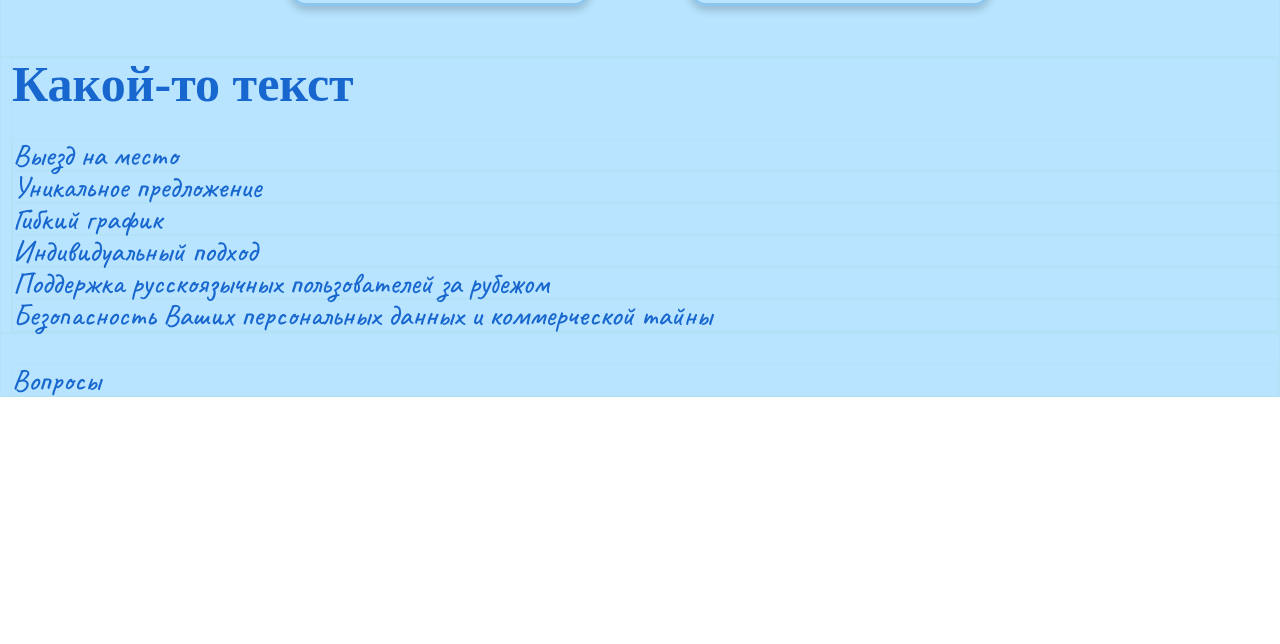
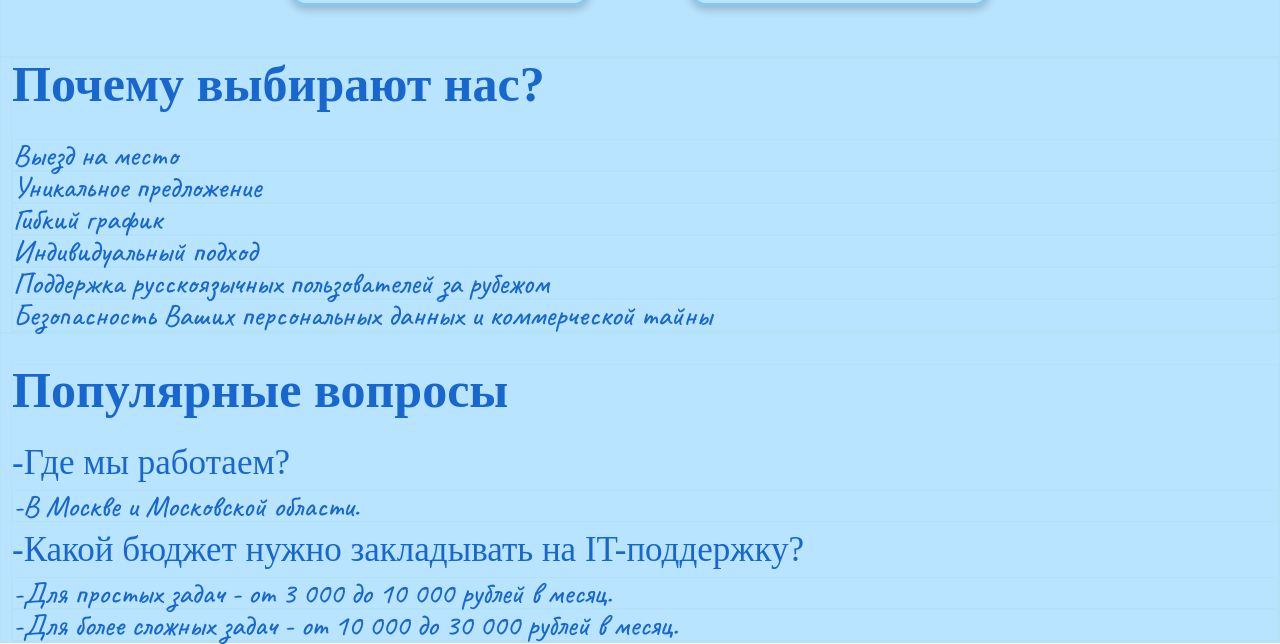
Before and after one commit to EjiDo26/Project-Kot, a plain HTML site: page index.html in a window 1280 px wide. Shown: the part 645-1289 px from the top of the page. Before the commit the page ends 1044 px from the top, so only its background shows below. Drawn offline with Linux system fonts and the light colour scheme; a web font is replaced by a local one.

Commit message:
ready sait

```diff
--- a/script.js
+++ b/script.js
@@ -1,6 +1,11 @@
-let HThree=document.querySelector("h3")
+/*let HThree=document.querySelector("h3")
 HThree.textContent ="Какой-то текст"
 let Div=document.querySelectorAll("div")
 Div.textContent ="Ответы"
 let n=document.querySelector(".popularQ")
-n.textContent ="Вопросы"
+n.textContent ="Вопросы"*/
+function onClick(){
+    console.log("clicked")
+}
+let button=document.querySelector("button")
+button.addEventListener("click", onClick)
--- a/style.css
+++ b/style.css
@@ -22,6 +22,7 @@ div{
 .Uclugi:hover{
     transform: translateY(-15px);
     transition: all 1s 0.05s;
+
 }
 .button{
      border:1.5px #000000 solid;
```
Also changed, not shown: index.html (+1 -0 lines).
